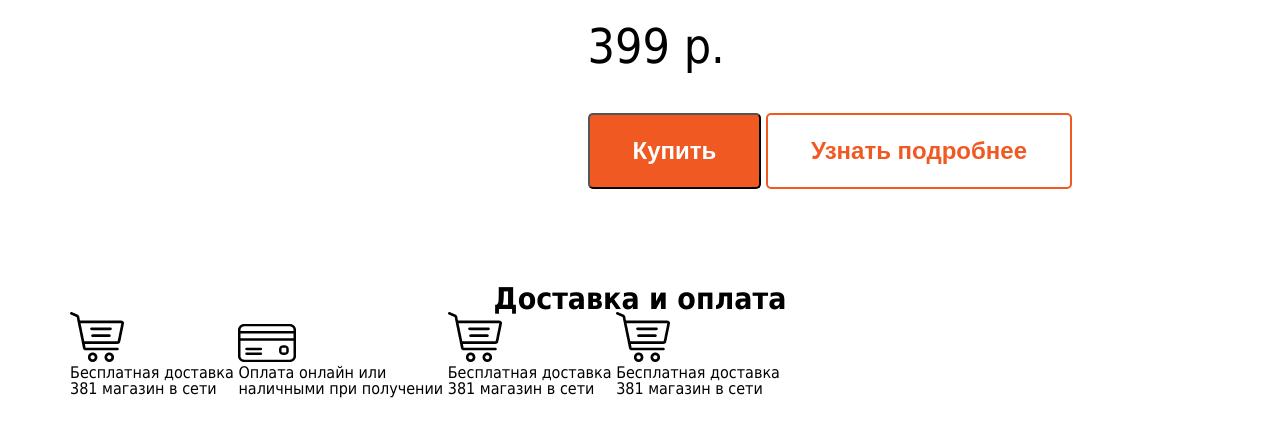
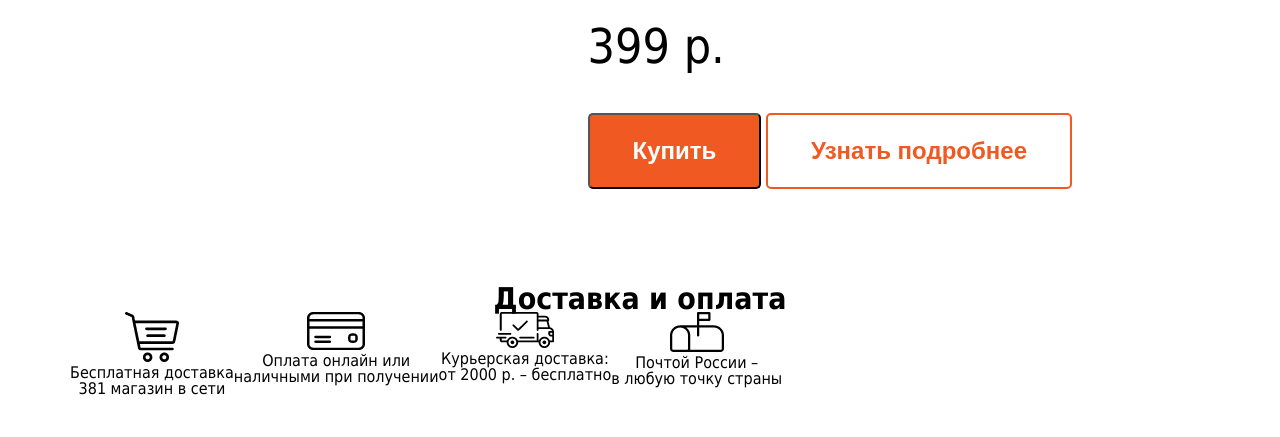
Before and after one commit to Anilop13/Polina-s-World, a plain HTML site: page index.html in a window 1280 px wide. Shown: the part 327-764 px from the top of the page. Drawn offline with Linux system fonts and the light colour scheme.

Commit message:
jdfkfdkl

```diff
--- a/css/style.css
+++ b/css/style.css
@@ -69,4 +69,7 @@ button:focus {
 }
 .features-block {
     display: inline-block;
+    text-align: center;
+    width: 25x;
+    float: left;
 }
--- a/index.html
+++ b/index.html
@@ -41,15 +41,15 @@
                     </div>
 
             <div class="features-block">
-                <img class="featurs-block__img" src="img/features/Shopping_cart.png" alt="Корзинка">
-                <div class="features-block__text">Бесплатная доставка<br>
-                        381 магазин в сети</div>
+                <img class="featurs-block__img" src="img/features/Shipped.png" alt="Доставка">
+                <div class="features-block__text">Курьерская доставка:<br>
+                    от 2000 р. – бесплатно</div>
                     </div>
 
             <div class="features-block">
-                <img class="featurs-block__img" src="img/features/Shopping_cart.png" alt="Корзинка">
-                <div class="features-block__text">Бесплатная доставка<br>
-                        381 магазин в сети</div>
+                <img class="featurs-block__img" src="img/features/Mailbox.png" alt="Почтовый ящик">
+                <div class="features-block__text">Почтой России –<br>
+                    в любую точку страны</div>
                     </div>
         </div>
     </section>
```
